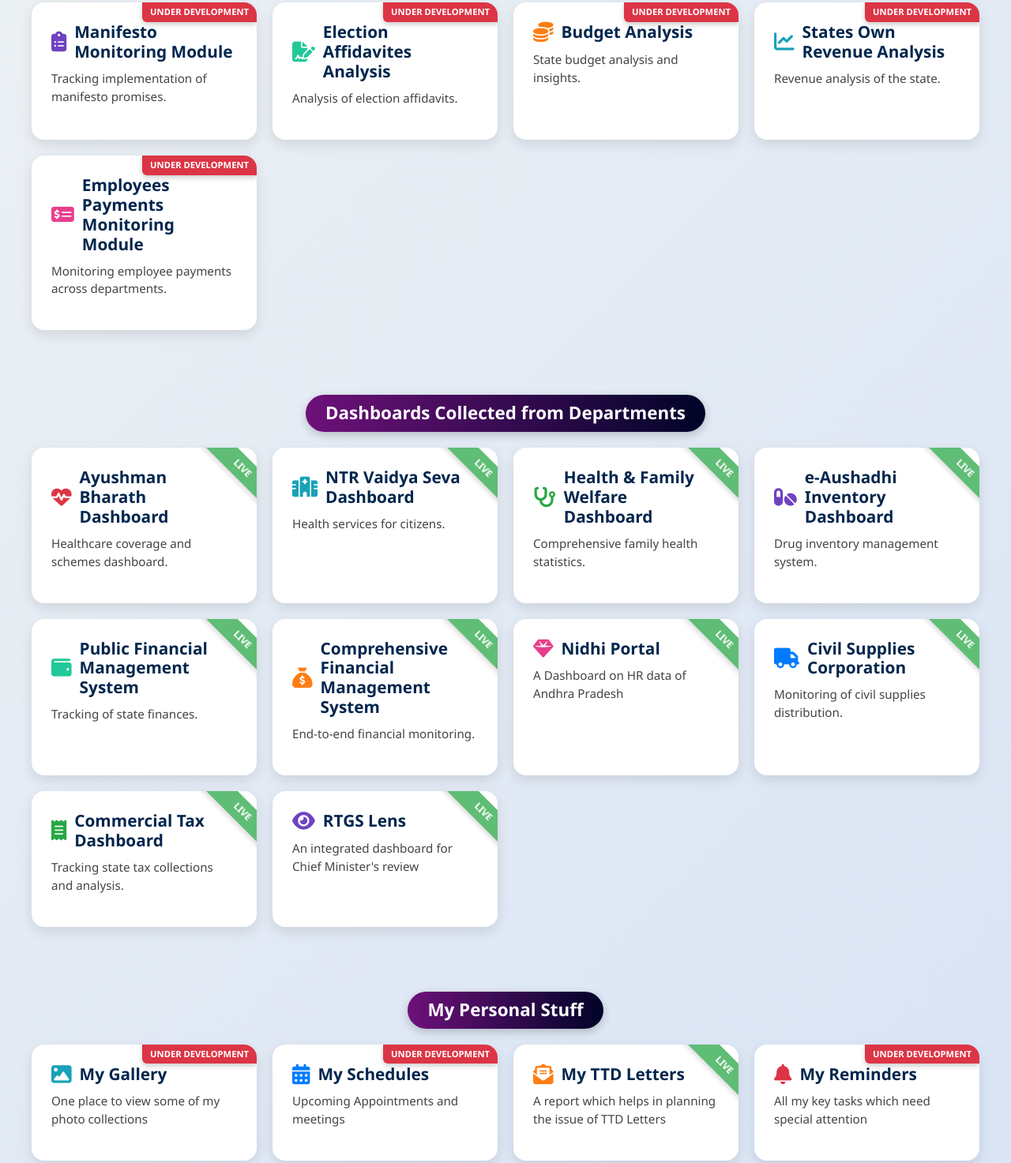
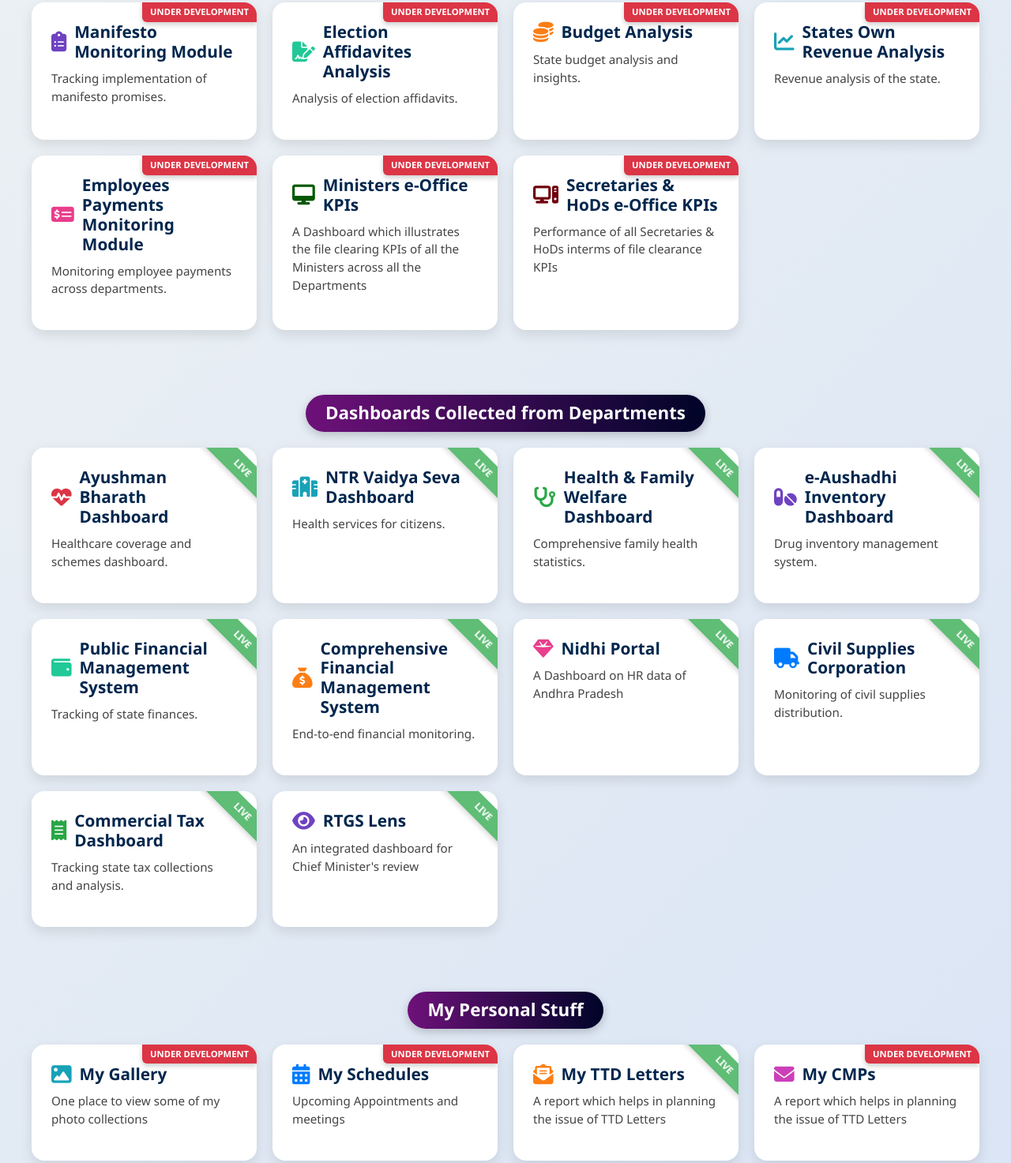
Before and after one commit to kranthi0209/Ravi-Sir-Dashboard, a plain HTML site: page index.html in a window 1280 px wide. Shown: the part 510-1983 px from the top of the page at 79% size. Drawn offline with nearby package versions, Linux system fonts and the light colour scheme.

Commit message:
Update index.html

```diff
--- a/index.html
+++ b/index.html
@@ -193,6 +193,9 @@
     <a href="#" target="_blank" class="tile"><h3><i class="fa-solid fa-coins" style="color:#fd7e14;"></i>Budget Analysis</h3><p>State budget analysis and insights.</p></a>
     <a href="#" target="_blank" class="tile"><h3><i class="fa-solid fa-chart-line" style="color:#17a2b8;"></i>States Own Revenue Analysis</h3><p>Revenue analysis of the state.</p></a>
     <a href="#" target="_blank" class="tile"><h3><i class="fa-solid fa-money-check-dollar" style="color:#e83e8c;"></i>Employees Payments Monitoring Module</h3><p>Monitoring employee payments across departments.</p></a>
+    <a href="#" target="_blank" class="tile"><h3><i class="fa-solid fa-desktop" style="color:#055802;"></i>Ministers e-Office KPIs</h3><p>A Dashboard which illustrates the file clearing KPIs of all the Ministers across all the Departments</p></a>
+    <a href="#" target="_blank" class="tile"><h3><i class="fa-solid fa-computer" style="color:#6e030c;"></i>Secretaries & HoDs e-Office KPIs</h3><p>Performance of all Secretaries & HoDs interms of file clearance KPIs</p></a>
+
   </div>
 
   <div class="section-title"><h2 class="section-heading">Dashboards Collected from Departments</h2></div>
@@ -214,6 +217,7 @@
     <a href="#" target="_blank" class="tile"><h3><i class="fa-solid fa-image" style="color:#17a2b8;"></i>My Gallery</h3><p>One place to view some of my photo collections</p></a>
     <a href="#" target="_blank" class="tile"><h3><i class="fa-solid fa-calendar-days" style="color:#007bff;"></i>My Schedules</h3><p>Upcoming Appointments and meetings</p></a>
     <a href="https://ttdletters-mrc.netlify.app/" target="_blank" class="tile"><h3><i class="fa-solid fa-envelope-open-text" style="color:#fd7e14;"></i>My TTD Letters</h3><p>A report which helps in planning the issue of TTD Letters</p></a>
+    <a href="#" target="_blank" class="tile"><h3><i class="fa-solid fa-envelope" style="color:#cc3fb9;"></i>My CMPs</h3><p>A report which helps in planning the issue of TTD Letters</p></a>
     <a href="#" target="_blank" class="tile"><h3><i class="fa-solid fa-bell" style="color:#dc3545;"></i>My Reminders</h3><p>All my key tasks which need special attention</p></a>
   </div>
 
```
